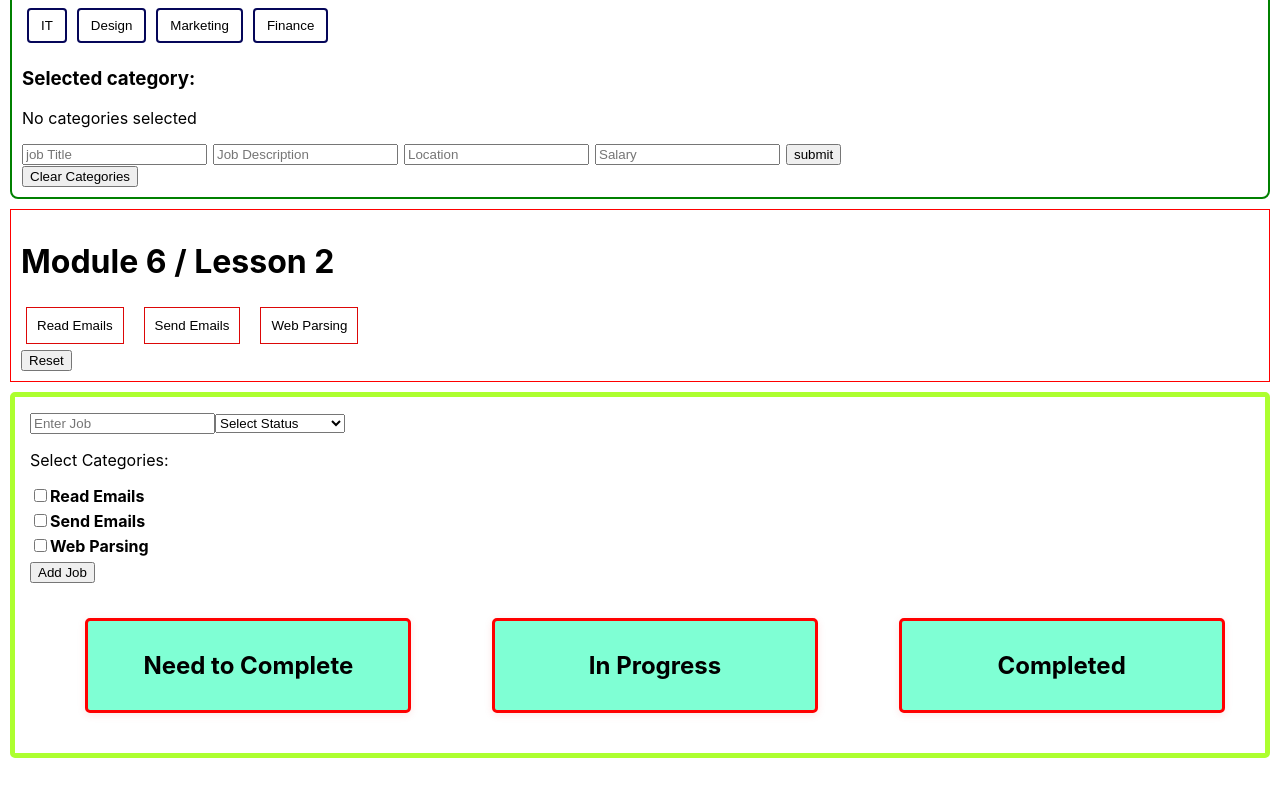
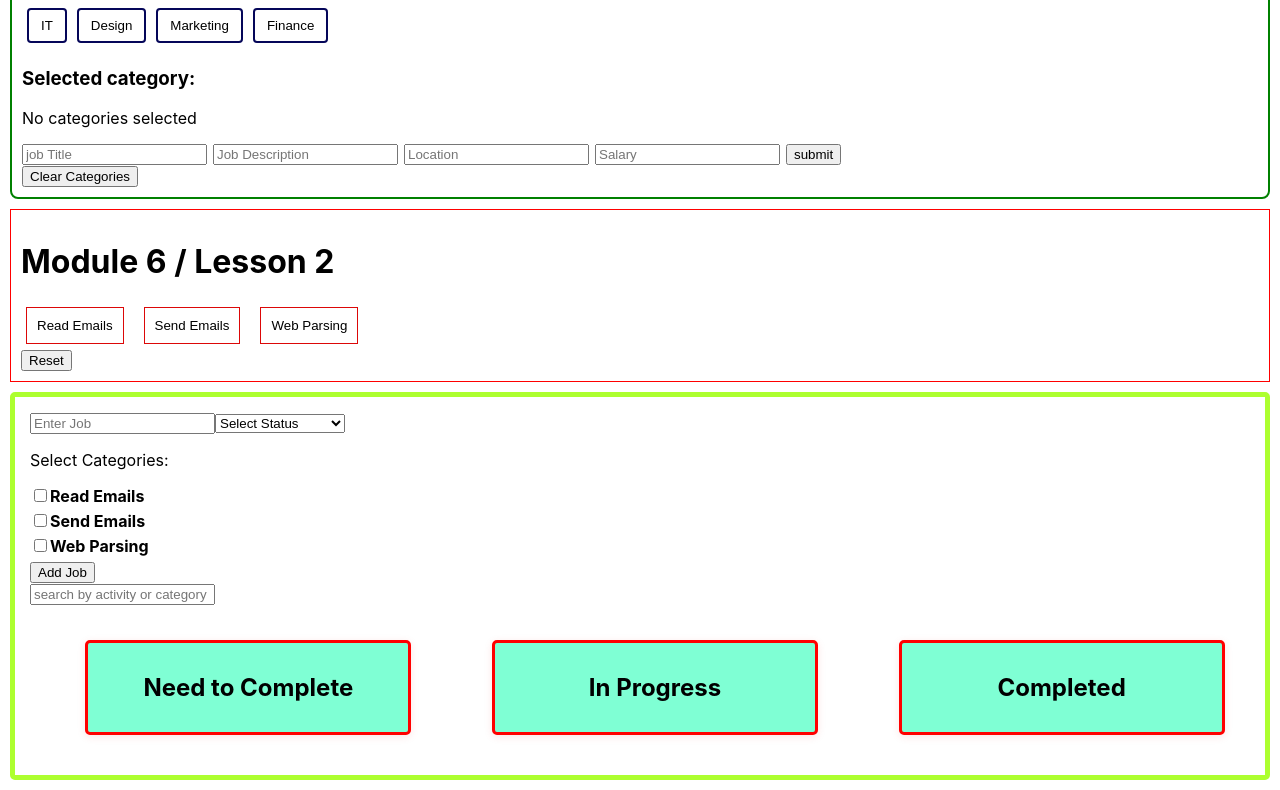
Before and after one commit to youweb3/Module-3-React-Skill, a React (Create React App) app in the folder my-app/: page / in a window 1280 px wide. Shown: the part 5054-5844 px from the top of the page. Before the commit the page ends 5822 px from the top, so only its background shows below. Built offline with nearby package versions, Linux system fonts and the light colour scheme.

Commit message:
Added_ a search_feature
Added a search feature to filter jobs based on activity or category.

```diff
--- a/my-app/src/ComponentModule6/Lesson3/JobManager.js
+++ b/my-app/src/ComponentModule6/Lesson3/JobManager.js
@@ -13,6 +13,8 @@ const JobManager = () => {
     const [status, setStatus] = useState('');
 
     const [editingIndex, setEditingIndex] = useState(null);
+
+    const [searchItem, setSearchItem] = useState('') //state for search input
 
 
     // List of available categories for checkboxes
@@ -69,6 +71,11 @@ const JobManager = () => {
         );
     };
 
+    const searchs = jobs.filter((job) =>
+        job.activity.toLowerCase().includes(searchItem.toLowerCase()) ||
+        job.categories.some((cat) => cat.toLowerCase().includes(searchItem.toLowerCase()))
+    );
+
     return (
         <div className="job-manager">
             <form onSubmit={addJob}>
@@ -97,10 +104,18 @@ const JobManager = () => {
                 </div>
                 <button type='submit'>Add Job</button>
             </form>
+
+            <div>
+                <input type='text' placeholder='search by activity or category'
+                value={searchItem}
+                onChange={(e) => setSearchItem(e.target.value)}/>
+            </div>
+
+
             <div className='job-columns'>
-                <JobColumns title='Need to Complete' status='Need to Complete' jobs={jobs} onEdit={handleEdit} onDropJob={handleDropJob} />
-                <JobColumns title='In Progress' status='In Progress' jobs={jobs} onEdit={handleEdit} onDropJob={handleDropJob} />
-                <JobColumns title='Completed' status='Completed' jobs={jobs} onEdit={handleEdit} onDropJob={handleDropJob} />
+                <JobColumns title='Need to Complete' status='Need to Complete' jobs={searchs} onEdit={handleEdit} onDropJob={handleDropJob} />
+                <JobColumns title='In Progress' status='In Progress' jobs={searchs} onEdit={handleEdit} onDropJob={handleDropJob} />
+                <JobColumns title='Completed' status='Completed' jobs={searchs} onEdit={handleEdit} onDropJob={handleDropJob} />
             </div>
 
         </div>
```
